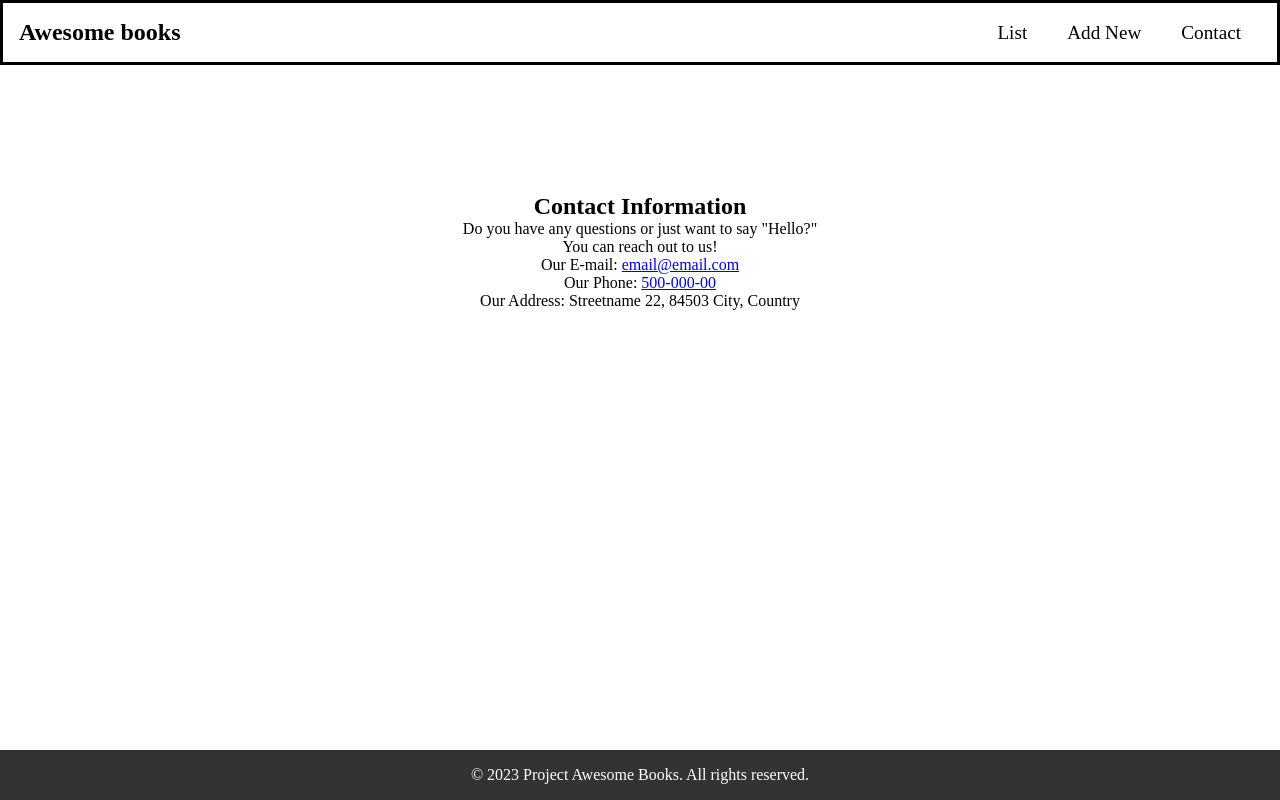
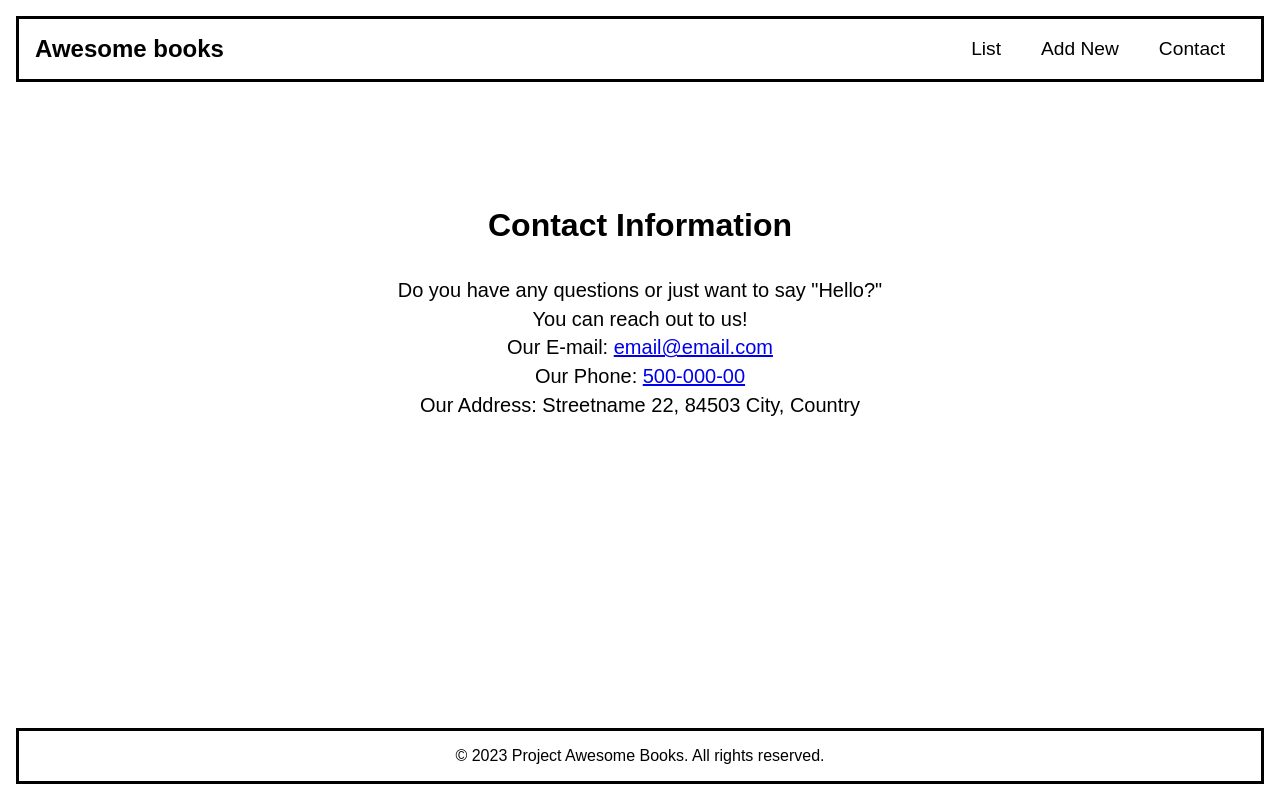
Before and after one commit to EddxSotz/Awesome_Books, a website: page index.html in a window 1280 px wide. Both pictures are taken after a click on the item "Contact". Drawn offline with Linux system fonts and the light colour scheme.

Commit message:
linter fixes minor styl e changes

```diff
--- a/index.css
+++ b/index.css
@@ -9,6 +9,8 @@ body {
   grid-auto-rows: auto 1fr auto;
   text-align: center;
   min-height: 100vh;
+  font-family: sans-serif;
+  padding: 1rem;
 }
 
 .container {
@@ -34,6 +36,10 @@ body {
 
 #bookList li:nth-child(even) {
   background-color: #cecece;
+}
+
+h1 {
+  margin-bottom: 2rem;
 }
 
 hr {
@@ -77,6 +83,11 @@ button:hover {
   display: none;
 }
 
+#contact p {
+  font-size: 1.25rem;
+  line-height: 1.8rem;
+}
+
 /* Javier's CSS */
 nav {
   display: flex;
@@ -103,9 +114,6 @@ nav {
 }
 
 footer {
-  background-color: #333;
-  color: #fff;
   padding: 1rem;
-  text-align: center;
-  margin-top: 20px;
+  border: 3px solid black;
 }
--- a/index.html
+++ b/index.html
@@ -9,7 +9,7 @@
 <body>
   <header>
     <nav>
-      <h1>Awesome books</h1>
+      <h2>Awesome books</h2>
         <ul class="nav-menu">
           <li class="nav-item" id="nav-list">List</li>
           <li class="nav-item" id="nav-add">Add New</li>
@@ -25,7 +25,7 @@
     </div>
 
     <div id="addBook" class="hidden">
-      <h2 class="title">Add a new Book</h2>
+      <h1 class="title">Add a new Book</h1>
       <form id="form" class="form">
         <div class="inputs">
           <input type="text" id="titleInput" class="titleInput" placeholder="Title">
@@ -38,7 +38,7 @@
     </div>
 
     <div id="contact" class="hidden">
-      <h2>Contact Information</h2>
+      <h1>Contact Information</h1>
       <p>Do you have any questions or just want to say "Hello?"<br>
       You can reach out to us!<br>
       Our E-mail: <a href="mailto:email@email.com">email@email.com</a><br>
```
Also changed, not shown: index.js (line endings or trailing spaces).
